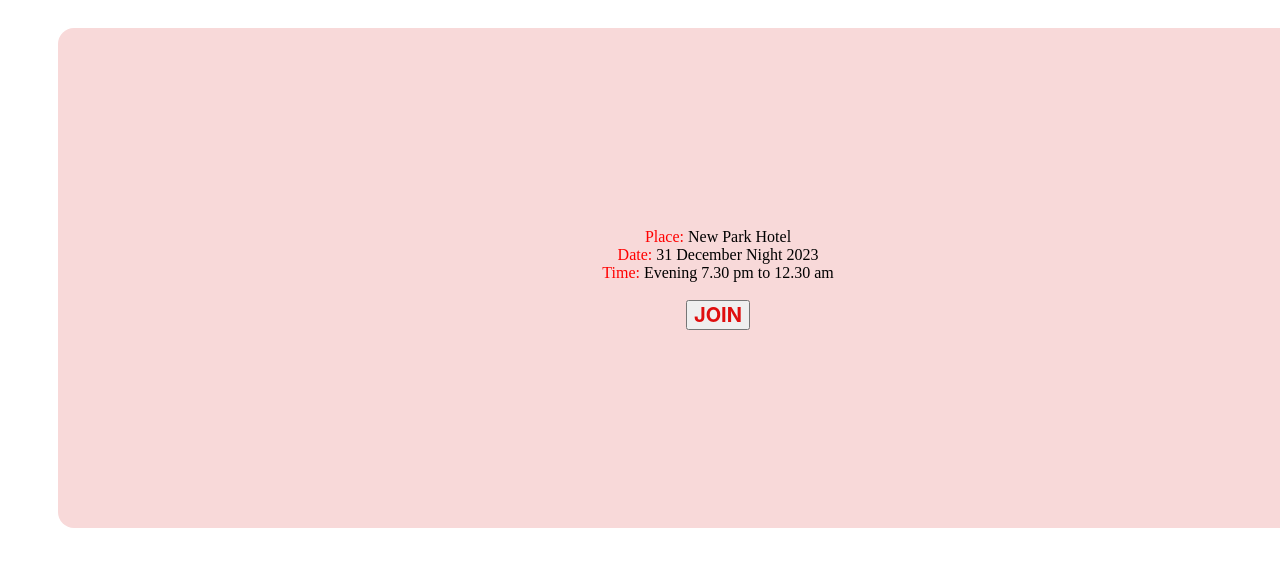
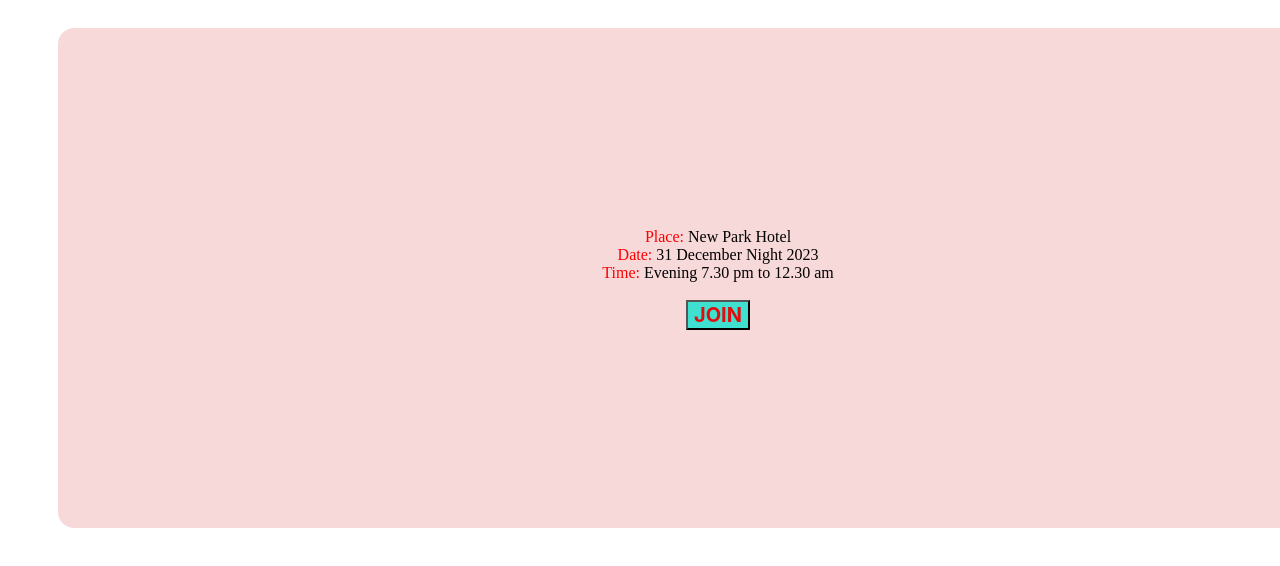
Before and after one commit to utshar008/Programminghero_Assignment-1, a plain HTML site: page index.html in a window 1280 px wide. Shown: the part 2288-2854 px from the top of the page. Drawn offline with Linux system fonts and the light colour scheme.

Commit message:
Hocche Na Bro

```diff
--- a/style.css
+++ b/style.css
@@ -145,5 +145,5 @@
     font-weight: 700;
     line-height: normal;
     text-transform: uppercase;
-    background-color: tr;
+    background-color: turquoise;
 }
```
Also changed, not shown: index.html (+2 -0 lines).
